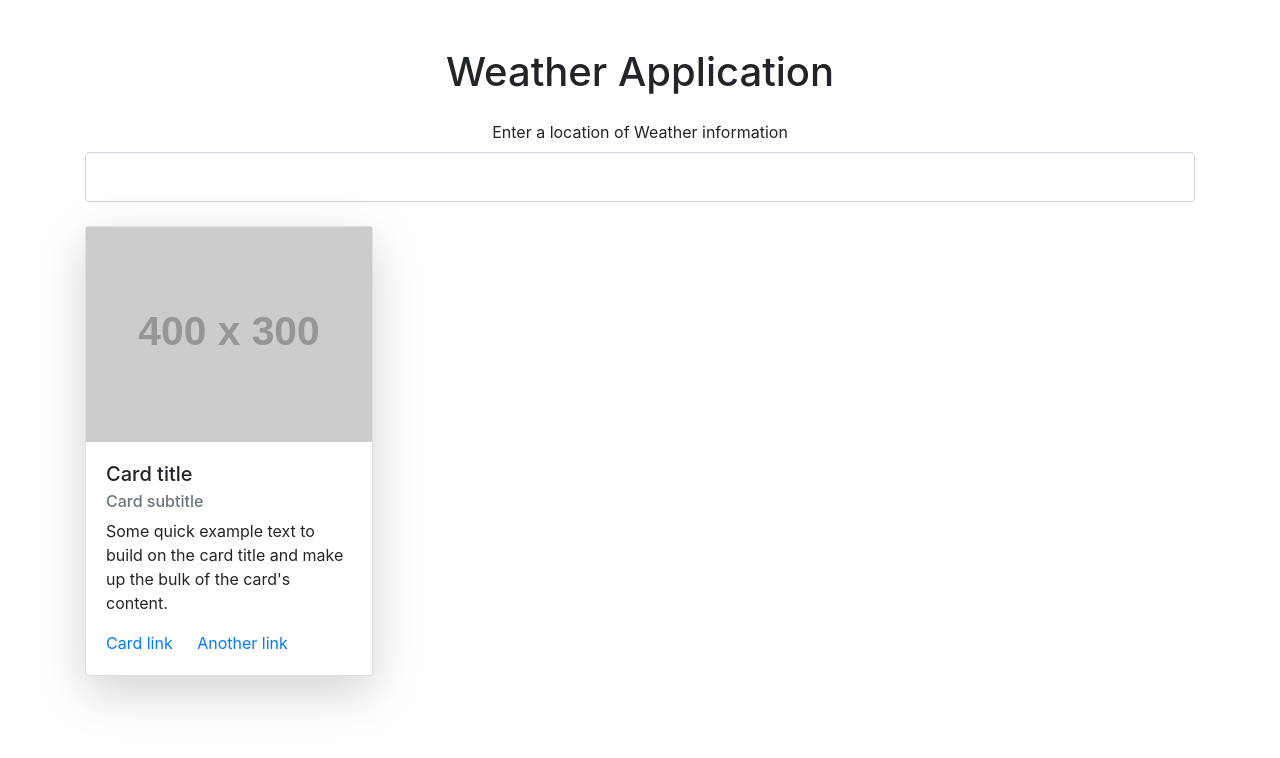
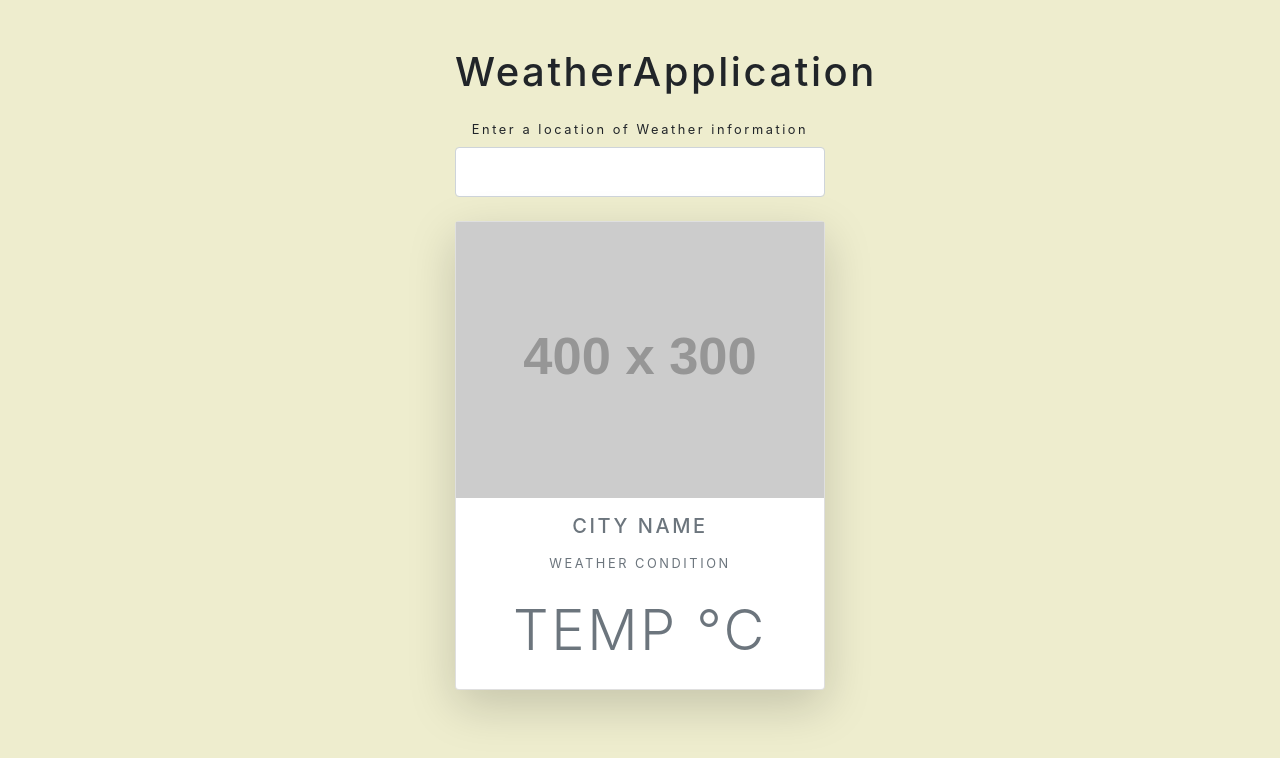
Before and after one commit to tejsubedi/weatherapp, a plain HTML site: page index.html in a window 1280 px wide. Drawn offline with nearby package versions, Linux system fonts and the light colour scheme; placeholder pictures from the web are drawn by us.

Commit message:
added bootstrap card for display weather

```diff
--- a/index.html
+++ b/index.html
@@ -13,21 +13,25 @@
     <div class="container my-5 mx-auto">
 
         <h1 class="text-center my-4">
-            Weather Application
+            WeatherApplication
         </h1>
         <form class="location my-4 text-center">
             <label for="city">Enter a location of Weather information</label>
             <input type="text" name="city" class="form-control p-4">
         </form>
 
-        <div class="card shadow-lg rounded" style="width: 18rem;">
+        <div class="card shadow-lg rounded mx-auto" style="width: 370px; ">
             <img src="https://via.placeholder.com/400x300" class="time card-image-top">
-            <div class="card-body">
-              <h5 class="card-title">Card title</h5>
-              <h6 class="card-subtitle mb-2 text-muted">Card subtitle</h6>
-              <p class="card-text">Some quick example text to build on the card title and make up the bulk of the card's content.</p>
-              <a href="#" class="card-link">Card link</a>
-              <a href="#" class="card-link">Another link</a>
+            <div class="icon bg-light mx-auto text-center">
+                <!-- icon -->
+            </div>
+            <div class="text-muted text-uppercase text-center details">
+                  <h5 class="my-3">City Name</h5>
+                  <div class="my-3">Weather condition</div>
+                  <div class="display-4 my-4">
+                      <span>temp</span>
+                      <span>&deg;c</span>
+                  </div>
             </div>
           </div>
     </div>
--- a/style.css
+++ b/style.css
@@ -0,0 +1,9 @@
+body {
+    background: #eeedce;
+    letter-spacing: 0.2em;
+    font-size: 0.8em;
+}
+
+.container {
+    max-width: 400px;
+}
```
